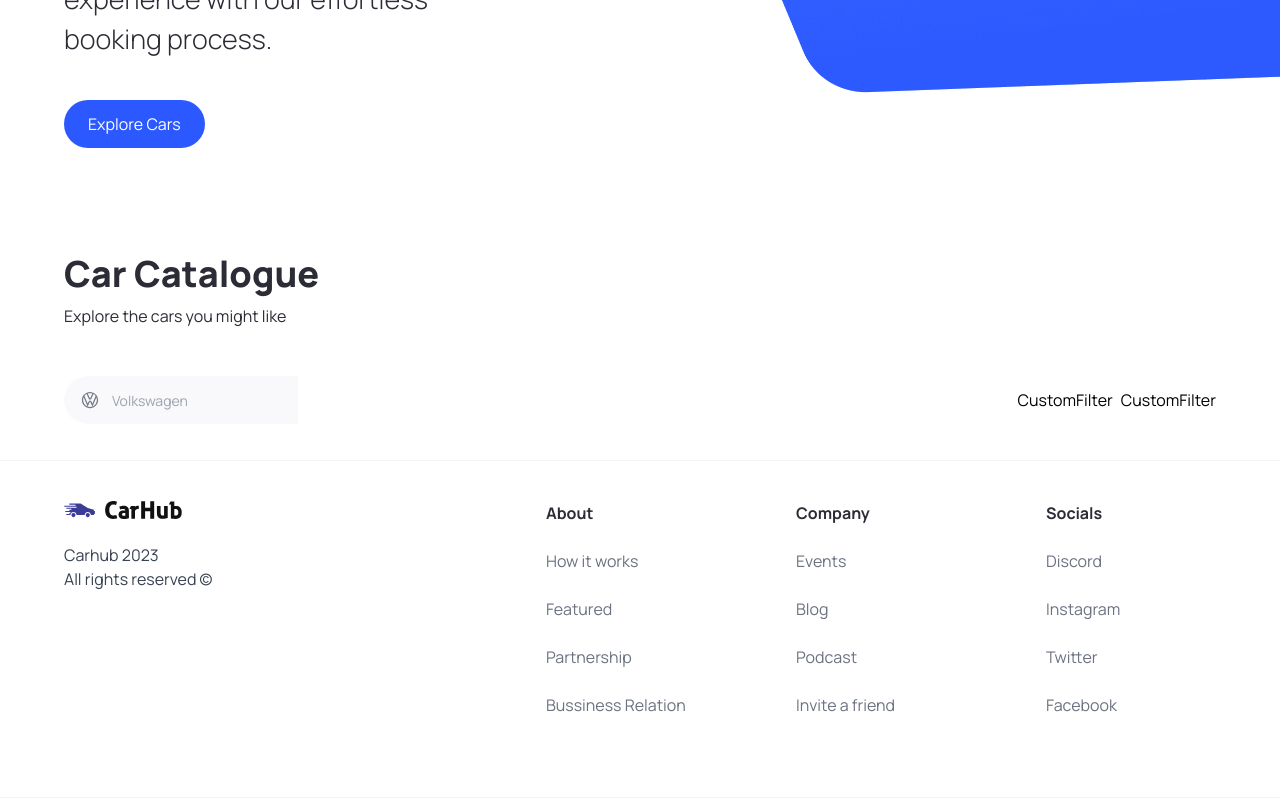
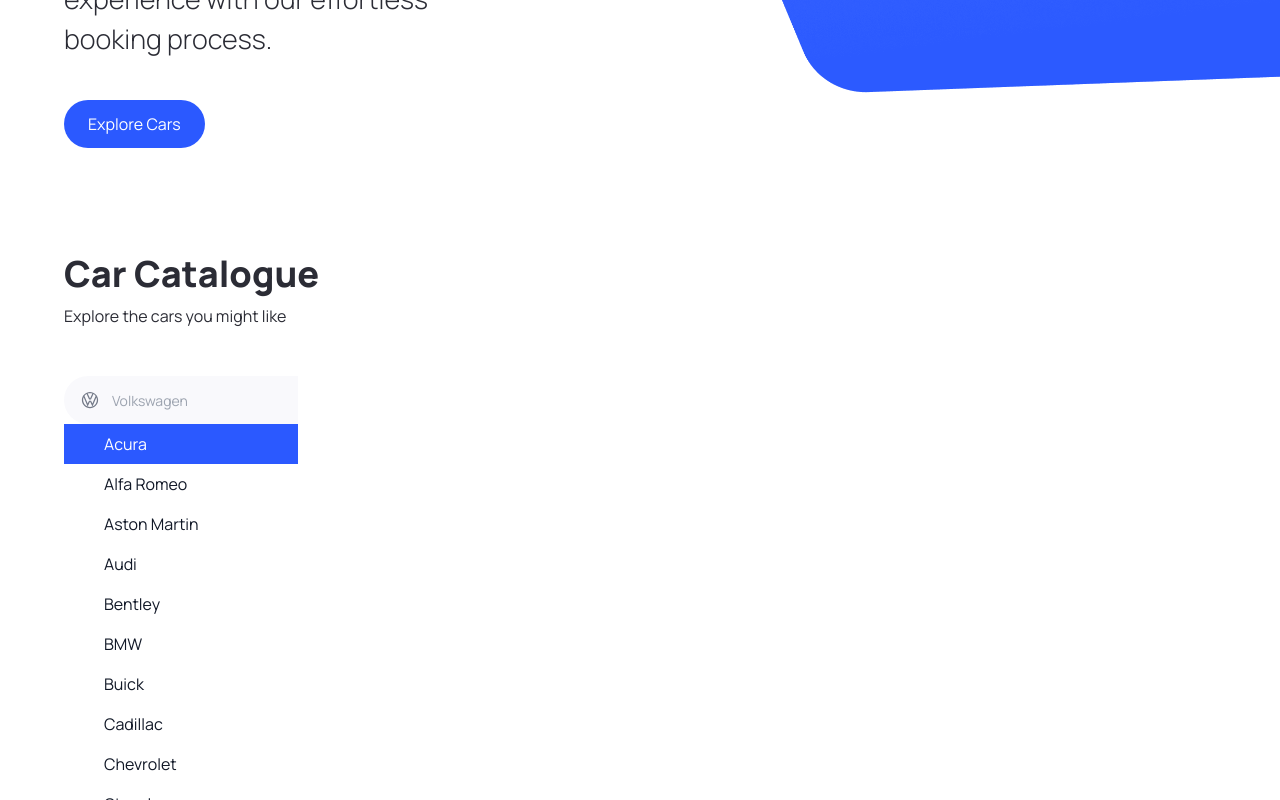
Before and after one commit to Shamidinoff/Car_Showcase__React_Next13_TypeScript_TailwindCSS_project, a Next.js app: page / in a window 1280 px wide. Both pictures are taken after a click on the button 82 px from the left and 1010 px from the top of the page. Shown: the part 610-1410 px from the top of the page. Built offline with nearby package versions, Linux system fonts and the light colour scheme.

Commit message:
Car Showcase - Next JS 13, React, TypeScript, Tailwind CSS project

```diff
--- a/components/SearchManufacturer.tsx
+++ b/components/SearchManufacturer.tsx
@@ -1,6 +1,7 @@
 "use client";
-import { useState } from "react";
+import { useState, Fragment } from "react";
 import { Combobox, Transition } from "@headlessui/react";
+import { manufacturers } from "@/constants";
 import { SearchManufacturerProps } from "@/types";
 import Image from "next/image";
 
@@ -9,6 +10,16 @@
   setManufacturer,
 }: SearchManufacturerProps) => {
   const [query, setQuery] = useState("");
+
+  const filteredManufacturers =
+    query === ""
+      ? manufacturers
+      : manufacturers.filter((item) =>
+          item
+            .toLowerCase()
+            .replace(/\s+/g, "")
+            .includes(query.toLocaleLowerCase().replace(/\s+/g, ""))
+        );
 
   return (
     <div className="search-manufacturer">
@@ -30,6 +41,39 @@
             displayValue={(manufacturer: string) => manufacturer}
             onChange={(e) => setQuery(e.target.value)}
           />
+
+          <Transition
+            as={Fragment}
+            leave="transition ease-in duration-100"
+            leaveFrom="opacity-100"
+            leaveTo="opacity-0"
+            afterLeave={() => setQuery("")}
+          >
+            <Combobox.Options>
+              {filteredManufacturers.length === 0 && query !== "" ? (
+                <Combobox.Option
+                  value={query}
+                  className="search-manufacturer__option"
+                >
+                  Create '{query}'
+                </Combobox.Option>
+              ) : (
+                filteredManufacturers.map((item) => (
+                  <Combobox.Option
+                    key={item}
+                    className={({ active }) => `
+                    relative search-manufacturer__option ${
+                      active ? "bg-primary-blue text-white" : "text-gray-900"
+                    }
+                    `}
+                    value={item}
+                  >
+                    {item}
+                  </Combobox.Option>
+                ))
+              )}
+            </Combobox.Options>
+          </Transition>
         </div>
       </Combobox>
     </div>
```
